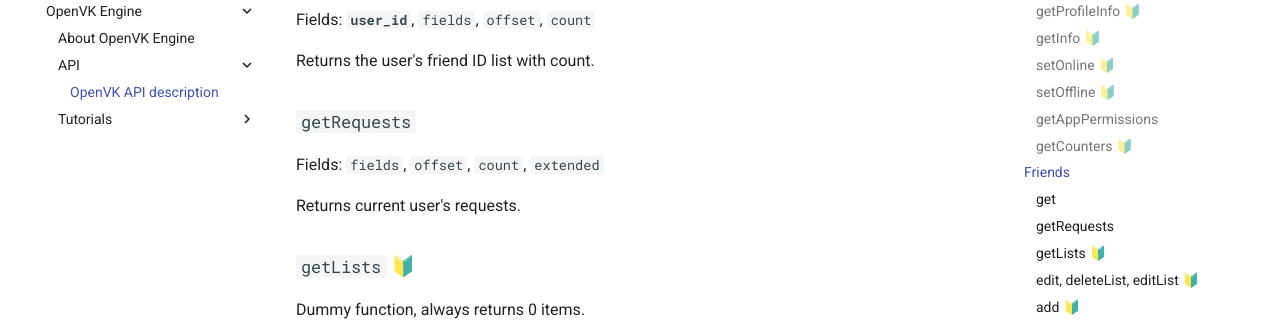
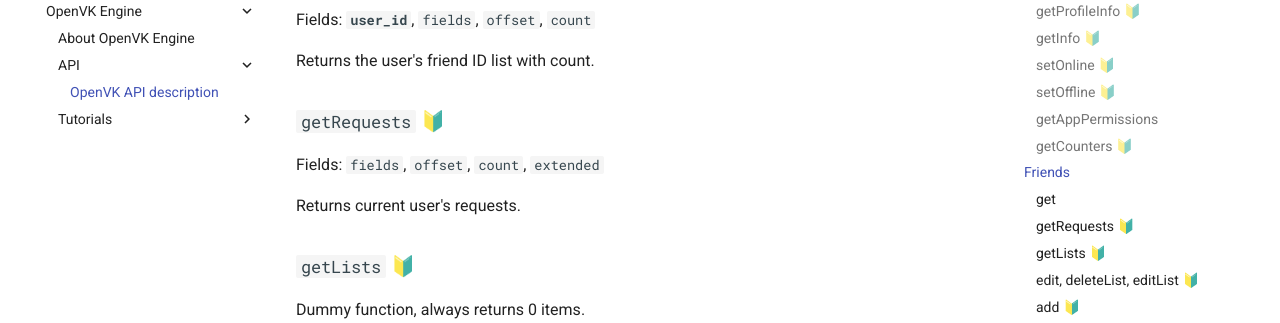
Before and after one commit to OpenVK/docs, an MkDocs documentation site: the page built from docs/openvk_engine/api/description.md, in a window 1280 px wide and 900 px high, scrolled down 2178 px. Shown: the part 151-474 px from the top of the window. Built offline with MkDocs 1.6.1 and Material for MkDocs 9.7.7, drawn with Linux system fonts in a browser that asks for light colours; comment, search, counter and statistics services are not loaded.

Commit message:
забыл

```diff
--- a/docs/openvk_engine/api/description.md
+++ b/docs/openvk_engine/api/description.md
@@ -98,7 +98,7 @@
 
 Returns the user's friend ID list with count.
 
-### `getRequests`
+### `getRequests` 🔰
 
 Fields: `fields`, `offset`, `count`, `extended`
 
```
